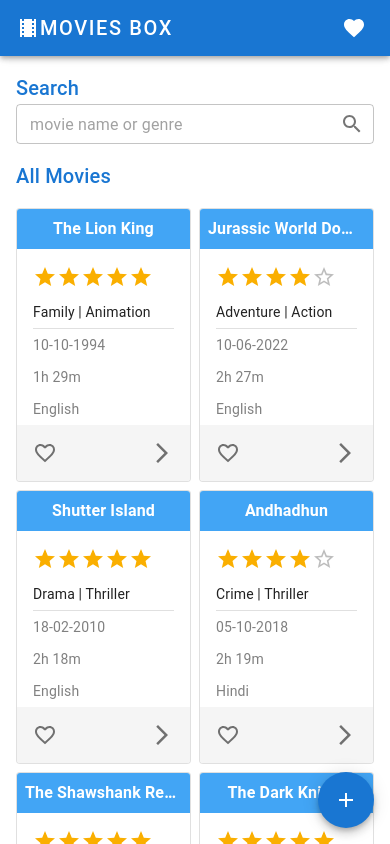
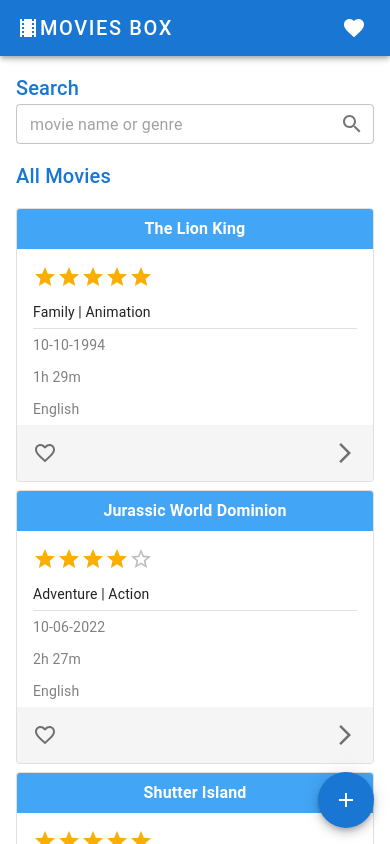
Before and after one commit to cod3rboy/movie-box, a React (Create React App) app: page /home in a window 390 px wide. Shown: the top 844 px of the page. Built offline with nearby package versions, Linux system fonts and the light colour scheme.

Commit message:
Made MovieList component responsive.

```diff
--- a/src/App.js
+++ b/src/App.js
@@ -5,12 +5,8 @@
 import NewMovie from "./Pages/NewMovie";
 import SearchResults from "./Pages/SearchResults";
 
-//TODO: Make Movie list responsive
-//TODO: Use Fab for new movie trigger
-//TODO: Use only icon for Favourites trigger
 //TODO: Make Edit Fab changed with Save Fab on edit mode. Use `render` prop in MovieForm to enable this.
 //TODO: Make MovieForm responsive
-//TODO: Implement Favourites Page
 
 function App() {
   return (
--- a/src/Components/MovieList/index.js
+++ b/src/Components/MovieList/index.js
@@ -1,15 +1,15 @@
 import React from "react";
 import { Container, Box, Typography } from "@mui/material";
 import MovieCard from "../MovieCard";
+import useMuiMediaQuery from "../../Hooks/useMuiMediaQuery";
 
 function MovieList(props) {
-  const {
-    movies,
-    onMovieLike,
-    onMovieDetail,
-    columns = 1,
-    hideHeading = false,
-  } = props;
+  const { movies, onMovieLike, onMovieDetail, hideHeading = false } = props;
+  let listCols = 1;
+  const { sm, md, lg } = useMuiMediaQuery();
+  if (sm) listCols = 2;
+  if (md) listCols = 3;
+  if (lg) listCols = 4;
   return (
     <Container>
       {!hideHeading && (
@@ -21,7 +21,7 @@
         display="grid"
         sx={{ padding: "1rem 0" }}
         gridTemplateRows="repeat(1fr)"
-        gridTemplateColumns={"1fr ".repeat(columns)}
+        gridTemplateColumns={"1fr ".repeat(listCols)}
         gap={1}
       >
         {movies.map((movie) => (
--- a/src/Pages/Favourites/index.js
+++ b/src/Pages/Favourites/index.js
@@ -32,7 +32,6 @@
         )}
         {favMovies.length > 0 && (
           <MovieList
-            columns={2}
             movies={favMovies}
             onMovieLike={(id) => store.toggleLike(id)}
             onMovieDetail={(movie) => page.changePage("movie-detail", movie)}
--- a/src/Pages/Home/index.js
+++ b/src/Pages/Home/index.js
@@ -13,11 +13,11 @@
   const handleSearch = (keyword) => {
     changePage("search-results", null, { q: keyword });
   };
+
   return (
     <Layout>
       <SearchBox onSearch={handleSearch} />
       <MovieList
-        columns={2}
         movies={movies}
         onMovieLike={(id) => toggleLike(id)}
         onMovieDetail={(movie) => changePage("movie-detail", movie)}
--- a/src/Pages/SearchResults/index.js
+++ b/src/Pages/SearchResults/index.js
@@ -49,7 +49,7 @@
     return results;
   }, [keyword, store.movies, lang]);
 
-  const [limit, setLimit] = useState(2);
+  const [limit, setLimit] = useState(5);
   const [offset, setOffset] = useState(0);
   const pageCount = Math.ceil(results.length / limit);
   const end = Math.min(offset + limit, results.length);
@@ -57,6 +57,7 @@
 
   const handleSearch = (keyword) => {
     page.changePage("search-results", null, { q: keyword });
+    setOffset(0);
   };
 
   return (
@@ -97,9 +98,9 @@
                   label="Per Page"
                   onChange={(e) => {
                     setLimit(parseInt(e.target.value));
+                    setOffset(0);
                   }}
                 >
-                  <MenuItem value={2}>2</MenuItem>
                   <MenuItem value={5}>5</MenuItem>
                   <MenuItem value={10}>10</MenuItem>
                   <MenuItem value={15}>15</MenuItem>
@@ -118,6 +119,7 @@
                   label="Langauge"
                   onChange={(e) => {
                     setLang(e.target.value);
+                    setOffset(0);
                   }}
                 >
                   <MenuItem value="any">Any</MenuItem>
@@ -127,7 +129,6 @@
               </FormControl>
             </Container>
             <MovieList
-              columns={2}
               movies={pageResults}
               onMovieLike={(id) => store.toggleLike(id)}
               onMovieDetail={(movie) => page.changePage("movie-detail", movie)}
```
